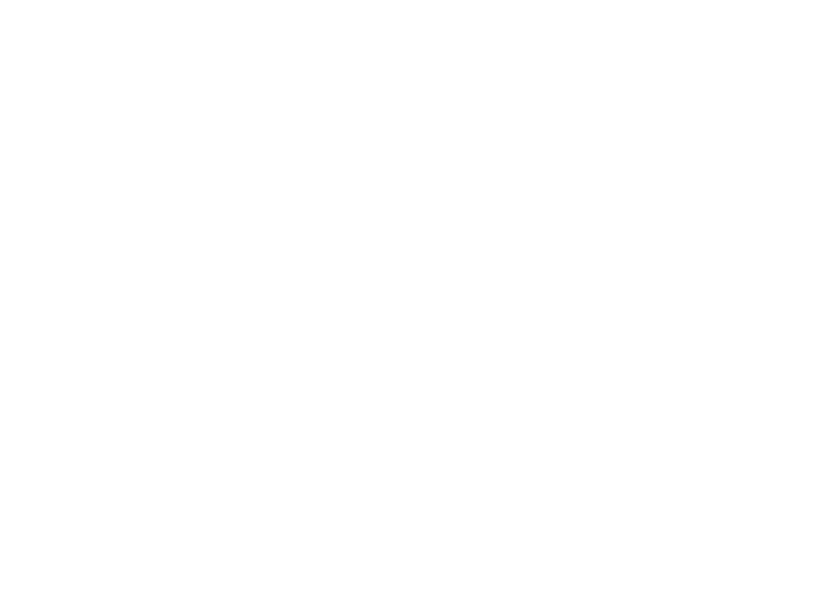
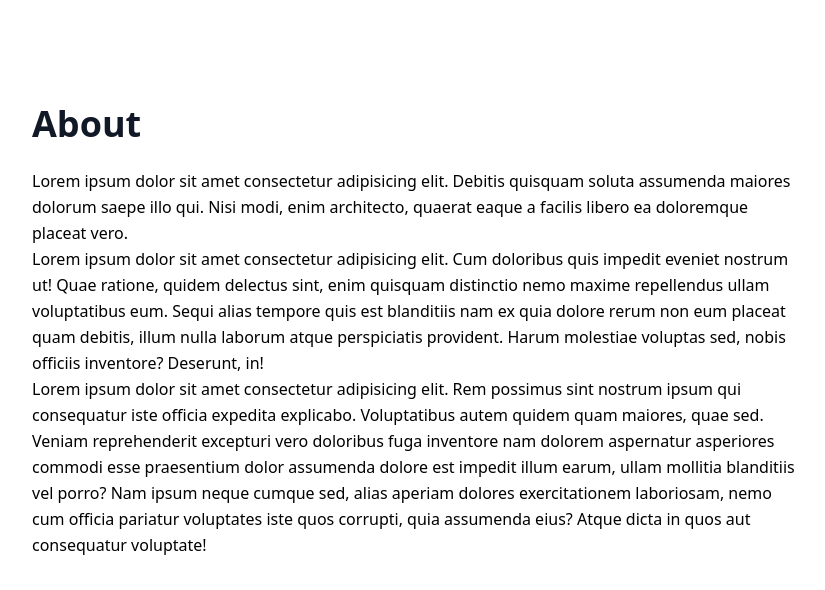
Before and after one commit to mouzong/mern-stack-blog-with-tailwindcss, a React (Create React App) app: page /about in a window 1280 px wide. Shown: the top 590 px of the page, without its empty margins (224-1049 px from the left). Built offline with nearby package versions, Linux system fonts and the light colour scheme.

Commit message:
added the pages of the blog

```diff
--- a/src/App.js
+++ b/src/App.js
@@ -1,11 +1,19 @@
+import { BrowserRouter as Router, Route } from "react-router-dom";
+
+//Components importation
 import Home from "./pages/Home";
-import { BrowserRouter as Router, Route } from "react-router-dom";
+import About from "./pages/About";
+import Article from "./pages/Article";
+import ArticleList from "./pages/ArticleList";
 
 function App() {
   return (
     <Router>
       <div className="max-w-screen-md mx-auto pt-20">
         <Route exact path="/" component={Home} />
+        <Route exact path="/about" component={About} />
+        <Route exact path="/article" component={Article} />
+        <Route exact path="/article-list" component={ArticleList} />
       </div>
     </Router>
   );
--- /dev/null
+++ b/src/pages/About.js
@@ -0,0 +1,38 @@
+import React from "react";
+
+const About = () => {
+  return (
+    <div className="mb-20">
+      <h1 className="sm:text-4xl text-2xl font-bold mb-6 mt-6 text-gray-900">
+        About
+      </h1>
+      <p className="mx-auto leading-relaxed text-base mb--4">
+        Lorem ipsum dolor sit amet consectetur adipisicing elit. Debitis
+        quisquam soluta assumenda maiores dolorum saepe illo qui. Nisi modi,
+        enim architecto, quaerat eaque a facilis libero ea doloremque placeat
+        vero.
+      </p>
+      <p className="mx-auto leading-relaxed text-base mb--4">
+        Lorem ipsum dolor sit amet consectetur adipisicing elit. Cum doloribus
+        quis impedit eveniet nostrum ut! Quae ratione, quidem delectus sint,
+        enim quisquam distinctio nemo maxime repellendus ullam voluptatibus eum.
+        Sequi alias tempore quis est blanditiis nam ex quia dolore rerum non eum
+        placeat quam debitis, illum nulla laborum atque perspiciatis provident.
+        Harum molestiae voluptas sed, nobis officiis inventore? Deserunt, in!
+      </p>
+      <p className="mx-auto leading-relaxed text-base mb--4">
+        Lorem ipsum dolor sit amet consectetur adipisicing elit. Rem possimus
+        sint nostrum ipsum qui consequatur iste officia expedita explicabo.
+        Voluptatibus autem quidem quam maiores, quae sed. Veniam reprehenderit
+        excepturi vero doloribus fuga inventore nam dolorem aspernatur
+        asperiores commodi esse praesentium dolor assumenda dolore est impedit
+        illum earum, ullam mollitia blanditiis vel porro? Nam ipsum neque cumque
+        sed, alias aperiam dolores exercitationem laboriosam, nemo cum officia
+        pariatur voluptates iste quos corrupti, quia assumenda eius? Atque dicta
+        in quos aut consequatur voluptate!
+      </p>
+    </div>
+  );
+};
+
+export default About;
--- /dev/null
+++ b/src/pages/Article.js
@@ -0,0 +1,13 @@
+import React from "react";
+
+const Article = () => {
+  return (
+    <>
+      <h1 className="sm:text-4xl text-2xl font-bold mb-6 mt-6 text-gray-900">
+        This is an Article
+      </h1>
+    </>
+  );
+};
+
+export default Article;
--- /dev/null
+++ b/src/pages/ArticleList.js
@@ -0,0 +1,13 @@
+import React from "react";
+
+const ArticleList = () => {
+  return (
+    <>
+      <h1 className="sm:text-4xl text-2xl font-bold mb-6 mt-6 text-gray-900">
+        Articles
+      </h1>
+    </>
+  );
+};
+
+export default ArticleList;
```
